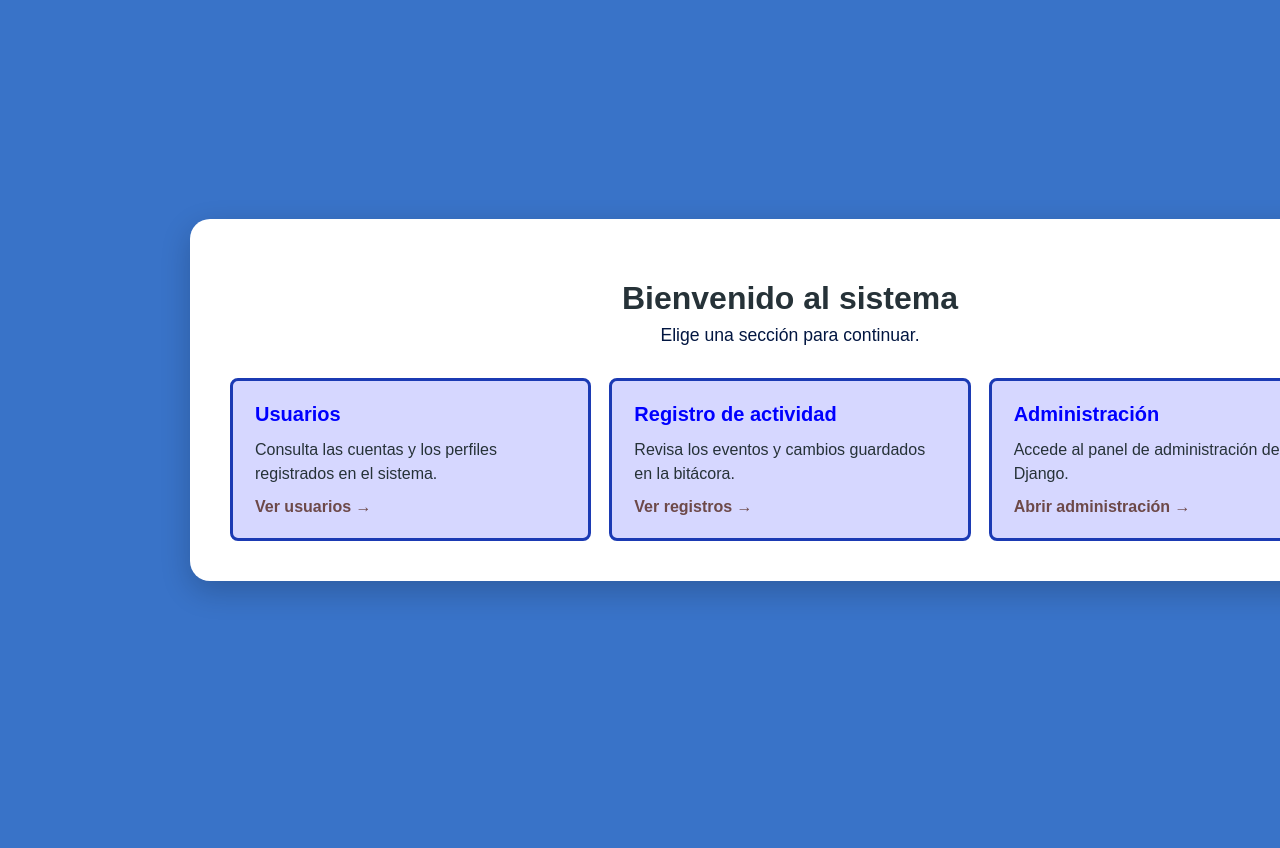
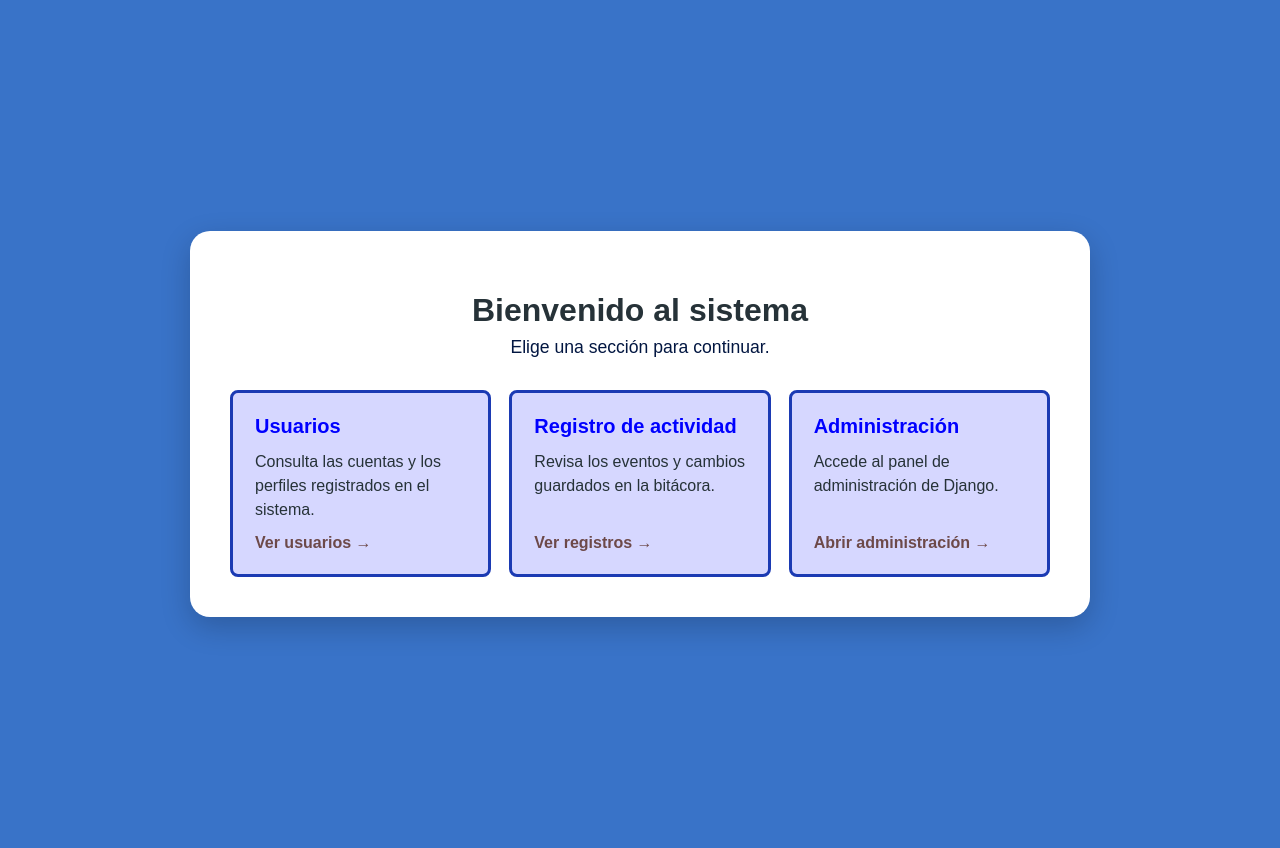
Before and after one commit to roctalvarado/django_cheems, a Django app: page / in a window 1280 px wide; the page is wider, and only the part inside the window is pictured. Before the commit the page ends 598 px from the top of that part, so only its background shows below. Run offline with Django 5.2, Linux system fonts and the light colour scheme.

Commit message:
se alineo el body

```diff
--- a/hello/static/hello/css/styles.css
+++ b/hello/static/hello/css/styles.css
@@ -6,11 +6,24 @@
             padding: 24px;
             box-sizing: border-box;
             color: #352b2b;
+            margin: 0;
+            min-height: 100vh;
+            display: flex;
+            justify-content: center; /* horizontal */
+            align-items: center;     /* vertical */
+
         }
 
         .welcome {
             width: min(900px, 100%);
             text-align: center;
+            align-items: center;
+            margin: 0;
+            min-height: 100vh;
+            display: flex;
+            justify-content: center; /* horizontal */
+            align-items: center;     /* vertical */
+
         }
 
         .welcome h1 {
@@ -82,6 +95,12 @@ body {
 
     background-color: #3973c8;
     color: #263238;
+    margin: 0;
+    min-height: 100vh;
+    display: flex;
+    justify-content: center; /* horizontal */
+    align-items: center;     /* vertical */
+
 }
 
 .contenedor {
```
